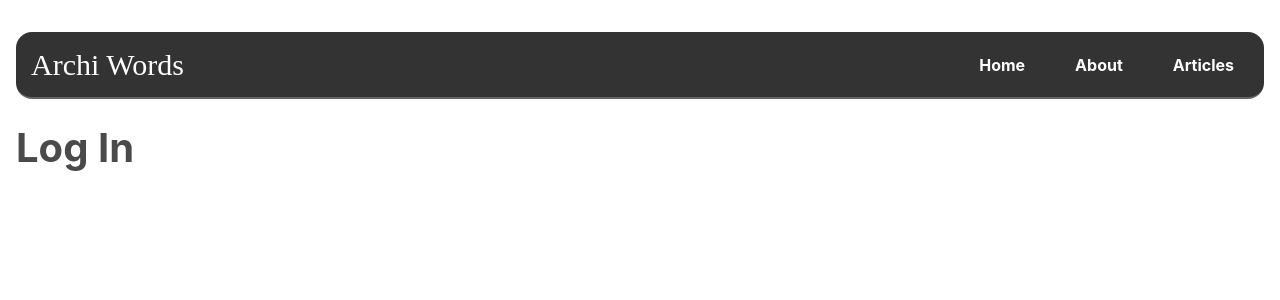
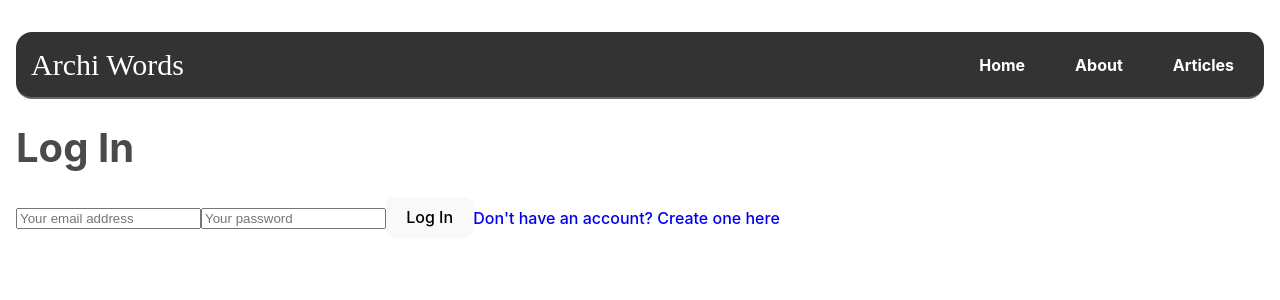
Before and after one commit to LahiruLiyanage/Archi-Words, a React (Vite) app in the folder front-end/: page /login in a window 1280 px wide. Shown: the top 300 px of the page. Built offline with nearby package versions, Linux system fonts and the light colour scheme; no server answers; a web font is replaced by a local one.

Commit message:
SetUp the LogIn Page

```diff
--- a/front-end/src/pages/LoginPage.jsx
+++ b/front-end/src/pages/LoginPage.jsx
@@ -1,5 +1,40 @@
+import { useState } from "react";
+import { Link, useNavigate } from "react-router-dom";
+import { getAuth, signInWithEmailAndPassword } from "firebase/auth";
+
 export default function LoginPage() {
+    const [email, setEmail] = useState('');
+    const [password, setPassword] = useState('');
+    const [error, setError] = useState('');
+
+    const navigate = useNavigate();
+
+    async function logIn() {
+        try {
+            await signInWithEmailAndPassword(getAuth(), email, password);
+            navigate('/articles');
+        } catch (error) {
+            setError(error.message);
+        }
+    }
+
     return (
-        <h1>Log In</h1>
+        <>
+            <h1>Log In</h1>
+            {error && <p>{error}</p>}
+            <input
+                placeholder='Your email address'
+                value={email}
+                onChange={e => setEmail(e.target.value)}
+            />
+            <input
+                placeholder='Your password'
+                type='password'
+                value={password}
+                onChange={e => setPassword(e.target.value)}
+            />
+            <button onClick={logIn}>Log In</button>
+            <Link to="/create-account">Don't have an account? Create one here</Link>
+        </>
     );
 }
```
